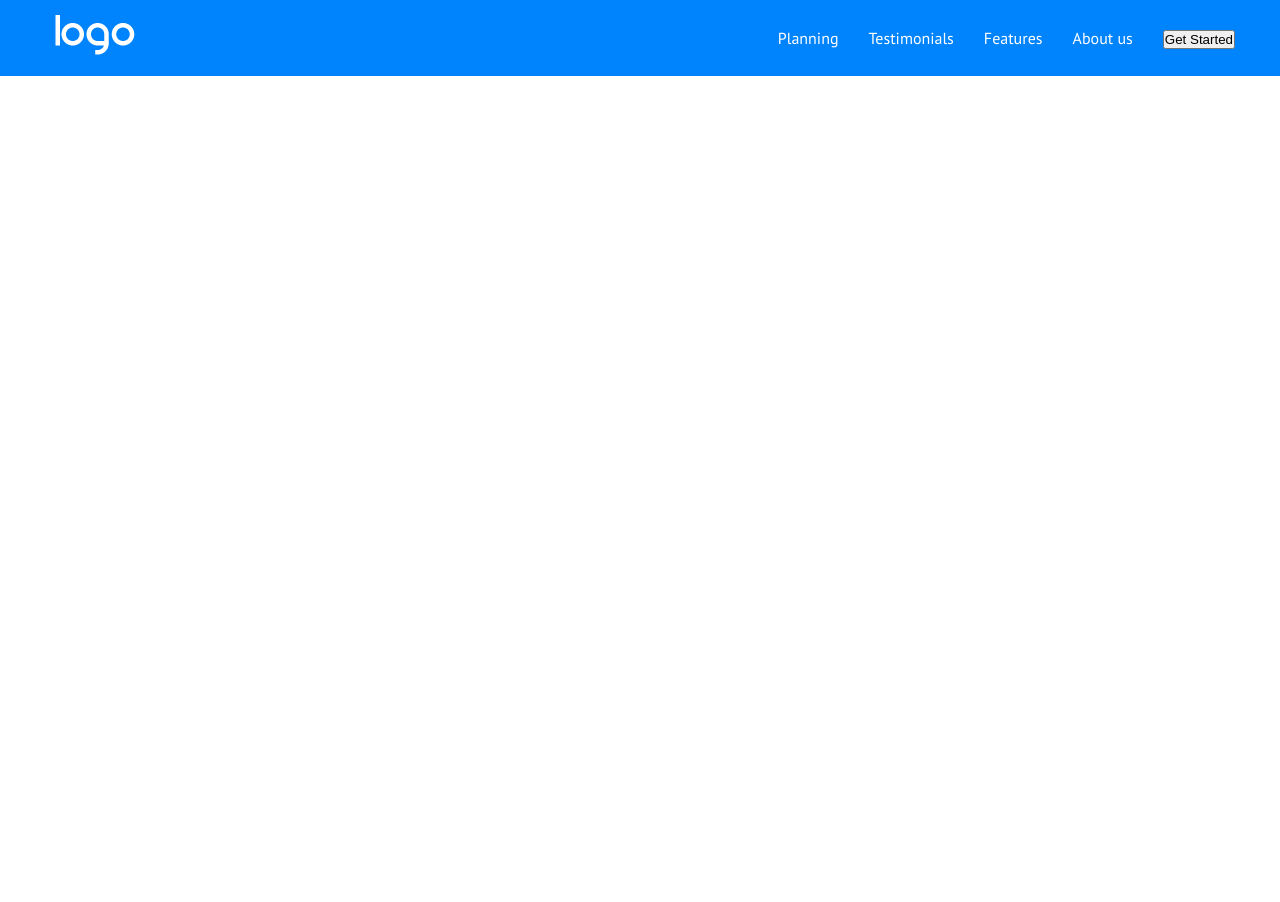
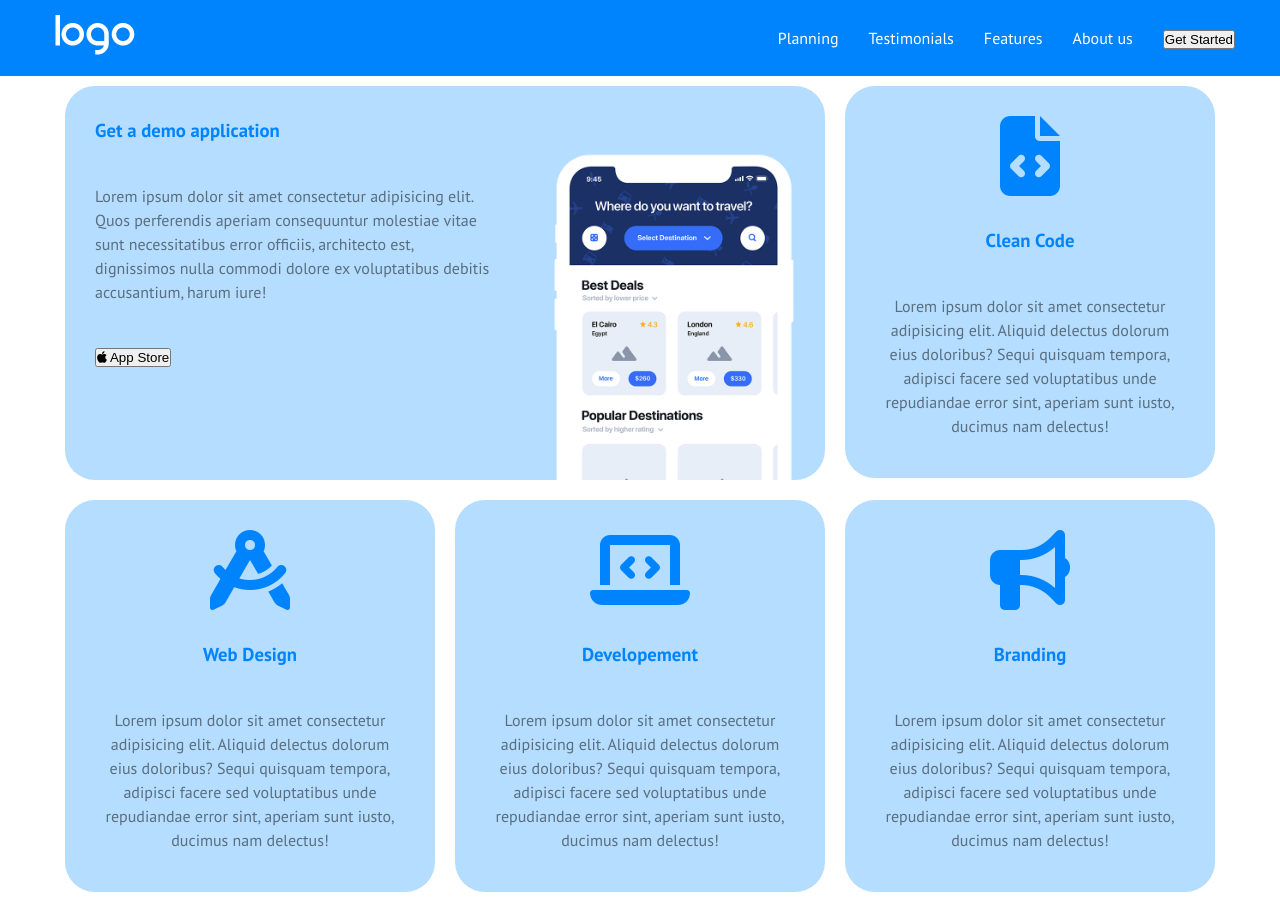
Before and after one commit to NeilMagon/htmlcss-responsive-layout, a plain HTML site: page index.html in a window 1280 px wide. Before the commit the page ends 800 px from the top, so only its background shows below. Drawn offline with Linux system fonts and the light colour scheme.

Commit message:
feat: add section intro

```diff
--- a/index.html
+++ b/index.html
@@ -32,6 +32,56 @@
         </div>
     </header>
     <main>
+        <section id="intro">
+            <div class="container">
+                <div class="row">
+                    <div class="col grow">
+                        <div class="card dis-flex">
+                            <div class="padding-t-30">
+                                <h3 class="padding-l-30">Get a demo application</h3>
+                                <p>Lorem ipsum dolor sit amet consectetur adipisicing elit. Quos perferendis aperiam consequuntur molestiae vitae sunt necessitatibus error officiis, architecto est, dignissimos nulla commodi dolore ex voluptatibus debitis accusantium, harum iure!</p>
+                                <div class="padding-l-30">
+                                    <button><i class="fa-brands fa-apple"></i> App Store</button>
+                                </div>
+                            </div>
+                            <div class="dis-flex">
+                                <img class="phone" src="img/phone.png" alt="phone">
+                            </div>
+                        </div>
+                    </div>
+                    <div class="col">
+                        <div class="card text-center info">
+                            <i class="fa-solid fa-file-code"></i>
+                            <h3>Clean Code</h3>
+                            <p>Lorem ipsum dolor sit amet consectetur adipisicing elit. Aliquid delectus dolorum eius doloribus? Sequi quisquam tempora, adipisci facere sed voluptatibus unde repudiandae error sint, aperiam sunt iusto, ducimus nam delectus!</p>
+                        </div>
+                    </div>
+                </div>
+                <div class="row">
+                    <div class="col">
+                        <div class="card text-center info">
+                            <i class="fa-solid fa-compass-drafting"></i>
+                            <h3>Web Design</h3>
+                            <p>Lorem ipsum dolor sit amet consectetur adipisicing elit. Aliquid delectus dolorum eius doloribus? Sequi quisquam tempora, adipisci facere sed voluptatibus unde repudiandae error sint, aperiam sunt iusto, ducimus nam delectus!</p>
+                        </div>
+                    </div>
+                    <div class="col">
+                        <div class="card text-center info">
+                            <i class="fa-solid fa-laptop-code"></i>
+                            <h3>Developement</h3>
+                            <p>Lorem ipsum dolor sit amet consectetur adipisicing elit. Aliquid delectus dolorum eius doloribus? Sequi quisquam tempora, adipisci facere sed voluptatibus unde repudiandae error sint, aperiam sunt iusto, ducimus nam delectus!</p>
+                        </div>
+                    </div>
+                    <div class="col">
+                        <div class="card text-center info">
+                            <i class="fa-solid fa-bullhorn"></i>
+                            <h3>Branding</h3>
+                            <p>Lorem ipsum dolor sit amet consectetur adipisicing elit. Aliquid delectus dolorum eius doloribus? Sequi quisquam tempora, adipisci facere sed voluptatibus unde repudiandae error sint, aperiam sunt iusto, ducimus nam delectus!</p>
+                        </div>
+                    </div>
+                </div>
+            </div>
+        </section>
     </main>
     <footer></footer>
 </body>
--- a/style.css
+++ b/style.css
@@ -41,9 +41,16 @@ a{
 ul li{
     list-style: none;
 }
+.card{
+    background-color: #b5ddff;
+    min-height: 340px;
+}
 /*----------------
     FLEX
 ----------------*/
+.dis-flex{
+    display: flex;
+}
 .j-center{
     justify-content: center;
 }
@@ -74,6 +81,12 @@ ul li{
 .padding-15{
     padding: 15px 0;
 }
+.padding-l-30{
+    padding-left: 30px;
+}
+.padding-t-30{
+    padding-top: 30px;
+}
 /*----------------
     MARGIN
 ----------------*/
@@ -89,6 +102,30 @@ header{
 /*----------------
     MAIN
 ----------------*/
+#intro .col{
+    width: calc(100% / 3);
+}
+#intro .card{
+    border-radius: 30px;
+}
+.phone{
+    max-width: 300px;
+    margin-top: 60px;
+}
+#intro h3, .info i {
+    color: #0084fd;
+}
+#intro p{
+    padding: 40px 30px;
+    color: #5a6e7f;
+}
+.info .fa-solid{
+    font-size: 80px;
+}
+.info i{
+    padding: 30px 0;
+}
+
 /*----------------
     FOOTER
 ----------------*/
```
